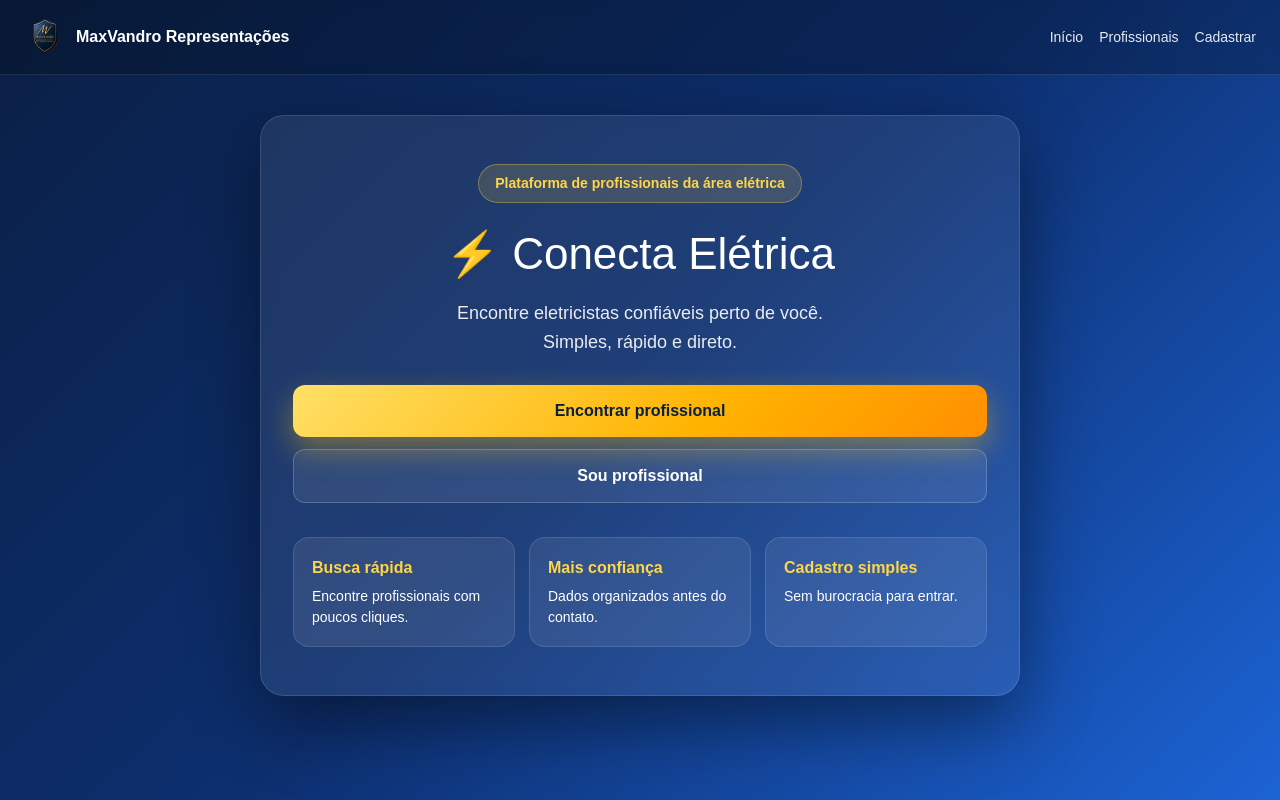
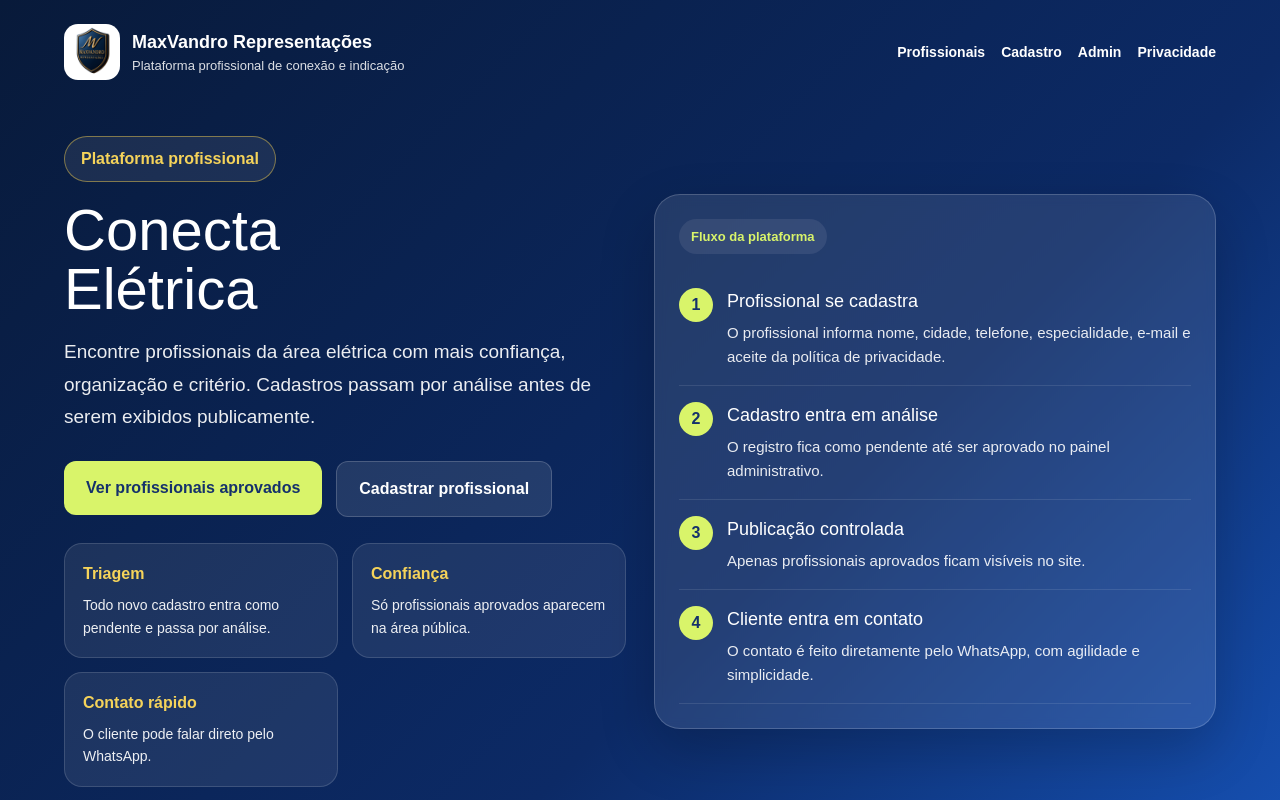
Before and after one commit to maxvandro/conecta-eletrica, a Next.js app: page / in a window 1280 px wide. Shown: the top 800 px of the page. Built offline with nearby package versions, Linux system fonts and the light colour scheme.

Commit message:
Reformula home com visual profissional

```diff
--- a/app/page.tsx
+++ b/app/page.tsx
@@ -1,190 +1,399 @@
-export default function Home() {
+export default function HomePage() {
   return (
     <main
       style={{
         minHeight: "100vh",
+        background:
+          "linear-gradient(135deg, #081a3a 0%, #0c2a66 55%, #1a5fd0 100%)",
+        color: "#ffffff",
         fontFamily: "Arial, sans-serif",
-        background:
-          "linear-gradient(135deg, #0a1f44 0%, #0d2f6f 50%, #1c63d5 100%)",
       }}
     >
       <header
         style={{
-          width: "100%",
-          padding: "16px 24px",
+          maxWidth: "1200px",
+          margin: "0 auto",
+          padding: "24px",
           display: "flex",
+          justifyContent: "space-between",
           alignItems: "center",
-          justifyContent: "space-between",
-          background: "rgba(0,0,0,0.2)",
-          backdropFilter: "blur(6px)",
-          borderBottom: "1px solid rgba(255,255,255,0.1)",
+          flexWrap: "wrap",
+          gap: "12px",
         }}
       >
-        <div style={{ display: "flex", alignItems: "center", gap: "10px" }}>
+        <div style={{ display: "flex", alignItems: "center", gap: "12px" }}>
           <img
             src="/logo.png"
             alt="MaxVandro Representações"
             style={{
-              width: "42px",
-              height: "42px",
-              borderRadius: "8px",
+              width: "56px",
+              height: "56px",
+              borderRadius: "14px",
+              objectFit: "cover",
+              background: "#ffffff",
             }}
           />
-          <strong style={{ color: "#ffffff" }}>
-            MaxVandro Representações
-          </strong>
+          <div>
+            <div style={{ fontWeight: "bold", fontSize: "18px" }}>
+              MaxVandro Representações
+            </div>
+            <div style={{ fontSize: "13px", opacity: 0.85 }}>
+              Plataforma profissional de conexão e indicação
+            </div>
+          </div>
         </div>
 
-        <nav style={{ display: "flex", gap: "16px" }}>
-          <a href="/" style={linkStyle}>Início</a>
-          <a href="/profissionais" style={linkStyle}>Profissionais</a>
-          <a href="/cadastro" style={linkStyle}>Cadastrar</a>
+        <nav
+          style={{
+            display: "flex",
+            gap: "16px",
+            flexWrap: "wrap",
+            alignItems: "center",
+          }}
+        >
+          <a href="/profissionais" style={navLinkStyle}>
+            Profissionais
+          </a>
+          <a href="/cadastro" style={navLinkStyle}>
+            Cadastro
+          </a>
+          <a href="/admin" style={navLinkStyle}>
+            Admin
+          </a>
+          <a href="/privacidade" style={navLinkStyle}>
+            Privacidade
+          </a>
         </nav>
       </header>
 
-      <div
+      <section
         style={{
-          display: "flex",
+          maxWidth: "1200px",
+          margin: "0 auto",
+          padding: "32px 24px 48px",
+          display: "grid",
+          gridTemplateColumns: "repeat(auto-fit, minmax(320px, 1fr))",
+          gap: "28px",
           alignItems: "center",
-          justifyContent: "center",
-          padding: "40px 20px",
         }}
       >
-        <div
-          style={{
-            width: "100%",
-            maxWidth: "760px",
-            background: "rgba(255,255,255,0.08)",
-            border: "1px solid rgba(255,255,255,0.12)",
-            backdropFilter: "blur(8px)",
-            borderRadius: "24px",
-            padding: "48px 32px",
-            boxShadow: "0 25px 70px rgba(0,0,0,0.45)",
-            textAlign: "center",
-            color: "#ffffff",
-          }}
-        >
-          <div
+        <div>
+          <div style={badgeStyle}>Plataforma profissional</div>
+
+          <h1
             style={{
-              display: "inline-block",
-              padding: "8px 16px",
-              borderRadius: "999px",
-              backgroundColor: "rgba(255, 210, 60, 0.15)",
-              border: "1px solid rgba(255, 210, 60, 0.35)",
-              color: "#ffd54a",
-              fontWeight: "bold",
-              fontSize: "14px",
-              marginBottom: "18px",
+              fontSize: "58px",
+              lineHeight: 1.02,
+              margin: "18px 0 18px 0",
+              maxWidth: "700px",
             }}
           >
-            Plataforma de profissionais da área elétrica
-          </div>
-
-          <h1 style={{ fontSize: "44px", marginBottom: "12px" }}>
-            ⚡ Conecta Elétrica
+            Conecta
+            <br />
+            Elétrica
           </h1>
 
           <p
             style={{
-              fontSize: "18px",
+              fontSize: "19px",
+              lineHeight: 1.7,
+              color: "rgba(255,255,255,0.92)",
+              maxWidth: "650px",
               marginBottom: "28px",
-              color: "rgba(255,255,255,0.9)",
-              lineHeight: "1.6",
             }}
           >
-            Encontre eletricistas confiáveis perto de você.
-            <br />
-            Simples, rápido e direto.
+            Encontre profissionais da área elétrica com mais confiança,
+            organização e critério. Cadastros passam por análise antes de serem
+            exibidos publicamente.
           </p>
 
-          <div style={{ display: "flex", flexDirection: "column", gap: "12px" }}>
+          <div
+            style={{
+              display: "flex",
+              gap: "14px",
+              flexWrap: "wrap",
+              marginBottom: "26px",
+            }}
+          >
             <a href="/profissionais">
-              <button style={botaoPrincipal}>
-                Encontrar profissional
+              <button style={primaryButtonStyle}>
+                Ver profissionais aprovados
               </button>
             </a>
 
             <a href="/cadastro">
-              <button style={botaoSecundario}>
-                Sou profissional
+              <button style={secondaryButtonStyle}>
+                Cadastrar profissional
               </button>
             </a>
           </div>
 
           <div
             style={{
-              marginTop: "34px",
               display: "grid",
               gridTemplateColumns: "repeat(auto-fit, minmax(180px, 1fr))",
               gap: "14px",
+              maxWidth: "760px",
             }}
           >
-            {[
-              {
-                titulo: "Busca rápida",
-                texto: "Encontre profissionais com poucos cliques.",
-              },
-              {
-                titulo: "Mais confiança",
-                texto: "Dados organizados antes do contato.",
-              },
-              {
-                titulo: "Cadastro simples",
-                texto: "Sem burocracia para entrar.",
-              },
-            ].map((item, i) => (
-              <div
-                key={i}
-                style={{
-                  backgroundColor: "rgba(255,255,255,0.08)",
-                  border: "1px solid rgba(255,255,255,0.12)",
-                  borderRadius: "16px",
-                  padding: "18px",
-                  textAlign: "left",
-                }}
-              >
-                <strong style={{ color: "#ffd54a" }}>{item.titulo}</strong>
-                <p style={{ fontSize: "14px", marginTop: "6px" }}>
-                  {item.texto}
-                </p>
-              </div>
-            ))}
+            <div style={miniCardStyle}>
+              <strong style={miniCardTitleStyle}>Triagem</strong>
+              <p style={miniCardTextStyle}>
+                Todo novo cadastro entra como pendente e passa por análise.
+              </p>
+            </div>
+
+            <div style={miniCardStyle}>
+              <strong style={miniCardTitleStyle}>Confiança</strong>
+              <p style={miniCardTextStyle}>
+                Só profissionais aprovados aparecem na área pública.
+              </p>
+            </div>
+
+            <div style={miniCardStyle}>
+              <strong style={miniCardTitleStyle}>Contato rápido</strong>
+              <p style={miniCardTextStyle}>
+                O cliente pode falar direto pelo WhatsApp.
+              </p>
+            </div>
           </div>
         </div>
-      </div>
+
+        <div
+          style={{
+            background: "rgba(255,255,255,0.10)",
+            border: "1px solid rgba(255,255,255,0.18)",
+            borderRadius: "26px",
+            padding: "24px",
+            boxShadow: "0 22px 55px rgba(0,0,0,0.20)",
+            backdropFilter: "blur(6px)",
+          }}
+        >
+          <div style={panelHeaderStyle}>
+            <span style={panelBadgeStyle}>Fluxo da plataforma</span>
+          </div>
+
+          <div style={flowCardStyle}>
+            <div style={flowNumberStyle}>1</div>
+            <div>
+              <h3 style={flowTitleStyle}>Profissional se cadastra</h3>
+              <p style={flowTextStyle}>
+                O profissional informa nome, cidade, telefone, especialidade,
+                e-mail e aceite da política de privacidade.
+              </p>
+            </div>
+          </div>
+
+          <div style={flowCardStyle}>
+            <div style={flowNumberStyle}>2</div>
+            <div>
+              <h3 style={flowTitleStyle}>Cadastro entra em análise</h3>
+              <p style={flowTextStyle}>
+                O registro fica como pendente até ser aprovado no painel
+                administrativo.
+              </p>
+            </div>
+          </div>
+
+          <div style={flowCardStyle}>
+            <div style={flowNumberStyle}>3</div>
+            <div>
+              <h3 style={flowTitleStyle}>Publicação controlada</h3>
+              <p style={flowTextStyle}>
+                Apenas profissionais aprovados ficam visíveis no site.
+              </p>
+            </div>
+          </div>
+
+          <div style={flowCardStyle}>
+            <div style={flowNumberStyle}>4</div>
+            <div>
+              <h3 style={flowTitleStyle}>Cliente entra em contato</h3>
+              <p style={flowTextStyle}>
+                O contato é feito diretamente pelo WhatsApp, com agilidade e
+                simplicidade.
+              </p>
+            </div>
+          </div>
+        </div>
+      </section>
+
+      <section
+        style={{
+          maxWidth: "1200px",
+          margin: "0 auto",
+          padding: "0 24px 48px",
+        }}
+      >
+        <div style={trustBoxStyle}>
+          <h2 style={{ marginTop: 0, marginBottom: "12px", fontSize: "28px" }}>
+            Compromisso com privacidade e responsabilidade
+          </h2>
+
+          <p
+            style={{
+              margin: 0,
+              fontSize: "16px",
+              lineHeight: 1.7,
+              color: "rgba(255,255,255,0.92)",
+            }}
+          >
+            Esta plataforma adota critérios de análise cadastral e tratamento de
+            dados alinhados à LGPD, com controle interno, política de
+            privacidade e opção de solicitação de remoção ou atualização de
+            dados.
+          </p>
+
+          <div style={{ marginTop: "18px" }}>
+            <a href="/privacidade" style={linkGoldStyle}>
+              Ler política de privacidade
+            </a>
+          </div>
+        </div>
+      </section>
+
+      <footer
+        style={{
+          borderTop: "1px solid rgba(255,255,255,0.12)",
+          padding: "22px 24px",
+        }}
+      >
+        <div
+          style={{
+            maxWidth: "1200px",
+            margin: "0 auto",
+            display: "flex",
+            justifyContent: "space-between",
+            gap: "12px",
+            flexWrap: "wrap",
+            color: "rgba(255,255,255,0.82)",
+            fontSize: "14px",
+          }}
+        >
+          <span>Conecta Elétrica • Plataforma profissional</span>
+          <span>Desenvolvido por MaxVandro Representações</span>
+        </div>
+      </footer>
     </main>
   );
 }
 
-const linkStyle = {
+const navLinkStyle: React.CSSProperties = {
   color: "#ffffff",
   textDecoration: "none",
+  fontWeight: 600,
   fontSize: "14px",
-  opacity: 0.9,
 };
 
-const botaoPrincipal = {
-  width: "100%",
-  padding: "14px",
-  fontSize: "16px",
+const badgeStyle: React.CSSProperties = {
+  display: "inline-block",
+  padding: "10px 16px",
+  borderRadius: 999,
+  background: "rgba(255,255,255,0.08)",
+  border: "1px solid rgba(255, 213, 74, 0.45)",
+  color: "#f5d35a",
   fontWeight: "bold",
-  background:
-    "linear-gradient(135deg, #ffe066 0%, #ffb300 60%, #ff8f00 100%)",
-  color: "#0a1f44",
-  border: "none",
-  borderRadius: "12px",
-  cursor: "pointer",
-  boxShadow: "0 12px 30px rgba(255, 193, 7, 0.4)",
 };
 
-const botaoSecundario = {
-  width: "100%",
-  padding: "14px",
+const primaryButtonStyle: React.CSSProperties = {
+  padding: "15px 22px",
+  borderRadius: "12px",
+  border: "none",
+  background: "#d9f46a",
+  color: "#15316b",
+  fontWeight: "bold",
   fontSize: "16px",
-  fontWeight: "bold",
-  backgroundColor: "rgba(255,255,255,0.08)",
-  color: "#ffffff",
-  border: "1px solid rgba(255,255,255,0.2)",
-  borderRadius: "12px",
   cursor: "pointer",
 };
+
+const secondaryButtonStyle: React.CSSProperties = {
+  padding: "15px 22px",
+  borderRadius: "12px",
+  border: "1px solid rgba(255,255,255,0.18)",
+  background: "rgba(255,255,255,0.10)",
+  color: "#ffffff",
+  fontWeight: "bold",
+  fontSize: "16px",
+  cursor: "pointer",
+};
+
+const miniCardStyle: React.CSSProperties = {
+  background: "rgba(255,255,255,0.08)",
+  border: "1px solid rgba(255,255,255,0.14)",
+  borderRadius: "18px",
+  padding: "18px",
+};
+
+const miniCardTitleStyle: React.CSSProperties = {
+  display: "block",
+  marginBottom: "8px",
+  color: "#f5d35a",
+  fontSize: "16px",
+};
+
+const miniCardTextStyle: React.CSSProperties = {
+  margin: 0,
+  lineHeight: 1.6,
+  color: "rgba(255,255,255,0.92)",
+  fontSize: "14px",
+};
+
+const panelHeaderStyle: React.CSSProperties = {
+  marginBottom: "18px",
+};
+
+const panelBadgeStyle: React.CSSProperties = {
+  display: "inline-block",
+  padding: "8px 12px",
+  borderRadius: 999,
+  background: "rgba(255,255,255,0.08)",
+  color: "#d9f46a",
+  fontWeight: "bold",
+  fontSize: "13px",
+};
+
+const flowCardStyle: React.CSSProperties = {
+  display: "flex",
+  gap: "14px",
+  alignItems: "flex-start",
+  padding: "16px 0",
+  borderBottom: "1px solid rgba(255,255,255,0.10)",
+};
+
+const flowNumberStyle: React.CSSProperties = {
+  width: "34px",
+  height: "34px",
+  borderRadius: 999,
+  background: "#d9f46a",
+  color: "#15316b",
+  fontWeight: "bold",
+  display: "flex",
+  alignItems: "center",
+  justifyContent: "center",
+  flexShrink: 0,
+};
+
+const flowTitleStyle: React.CSSProperties = {
+  margin: "0 0 6px 0",
+  fontSize: "18px",
+};
+
+const flowTextStyle: React.CSSProperties = {
+  margin: 0,
+  fontSize: "15px",
+  lineHeight: 1.6,
+  color: "rgba(255,255,255,0.90)",
+};
+
+const trustBoxStyle: React.CSSProperties = {
+  background: "rgba(255,255,255,0.08)",
+  border: "1px solid rgba(255,255,255,0.14)",
+  borderRadius: "24px",
+  padding: "24px",
+};
+
+const linkGoldStyle: React.CSSProperties = {
+  color: "#ffd54a",
+  textDecoration: "none",
+  fontWeight: "bold",
+};
```
